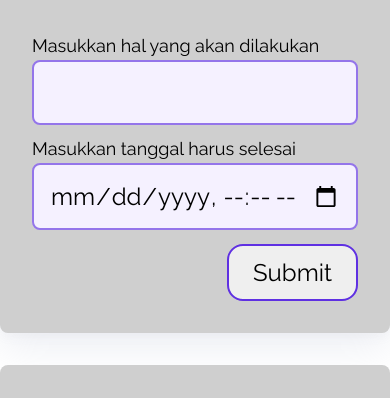
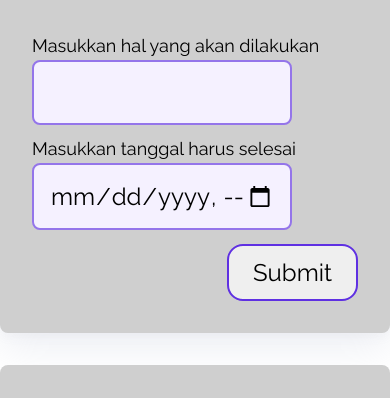
Before and after one commit to TechFast23/todoapps, a plain HTML site: page index.html in a window 390 px wide. Shown: the part 196-594 px from the top of the page. Drawn offline with Linux system fonts and the light colour scheme.

Commit message:
manabah isi file style.css

```diff
--- a/css/style.css
+++ b/css/style.css
@@ -233,5 +233,8 @@ input[type="datetime-local"],
     width: 100%;
   }
 
-
+ input[type="text"],
+input[type="datetime-local"]{
+  width: 260px;
 }
+}
```
